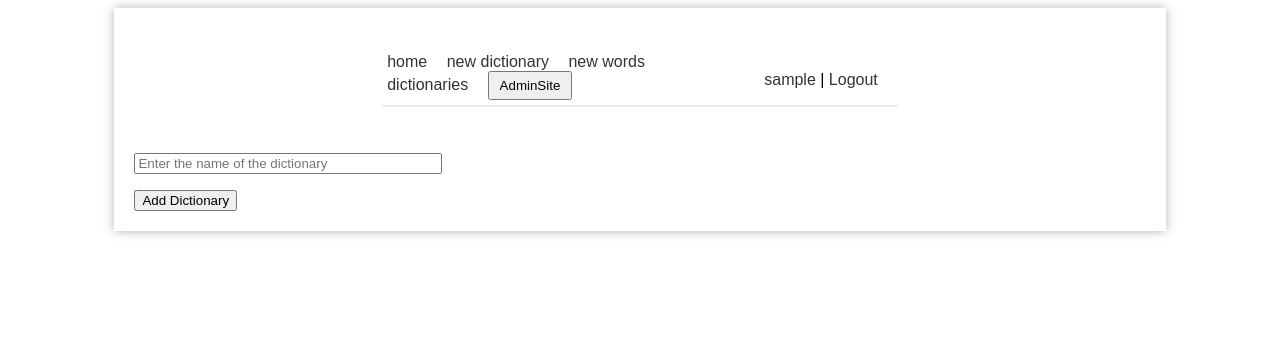
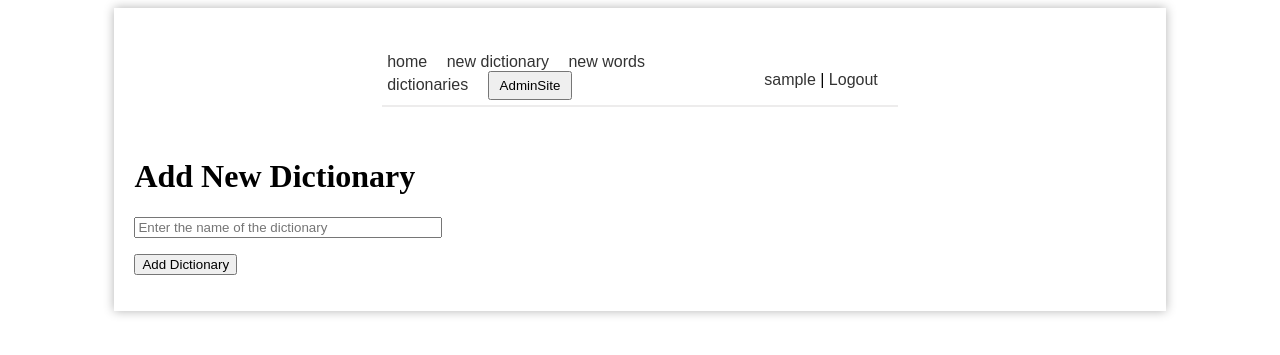
Before and after one commit to F-redy/assistant_in_learning_new_words, a Django app: page /words/add-new-dictionary/ in a window 1280 px wide. Shown: the top 355 px of the page. Run offline with Django 4.2, Linux system fonts and the light colour scheme; the visitor is signed in with stand-in values (Sample User, id 1).

Commit message:
add header

```diff
--- a/templates/words/add_dictionary.html
+++ b/templates/words/add_dictionary.html
@@ -2,6 +2,8 @@
 
 {% block content %}
     <div>
+        <h1>Add New Dictionary</h1>
+
         <form method="post">
             {% csrf_token %}
             <div>
@@ -9,7 +11,9 @@
                     {{ form.title }}
                 </p>
             </div>
-            <button type="submit">Add Dictionary</button>
+            <p>
+                <button type="submit">Add Dictionary</button>
+            </p>
         </form>
     </div>
 {% endblock %}
```
